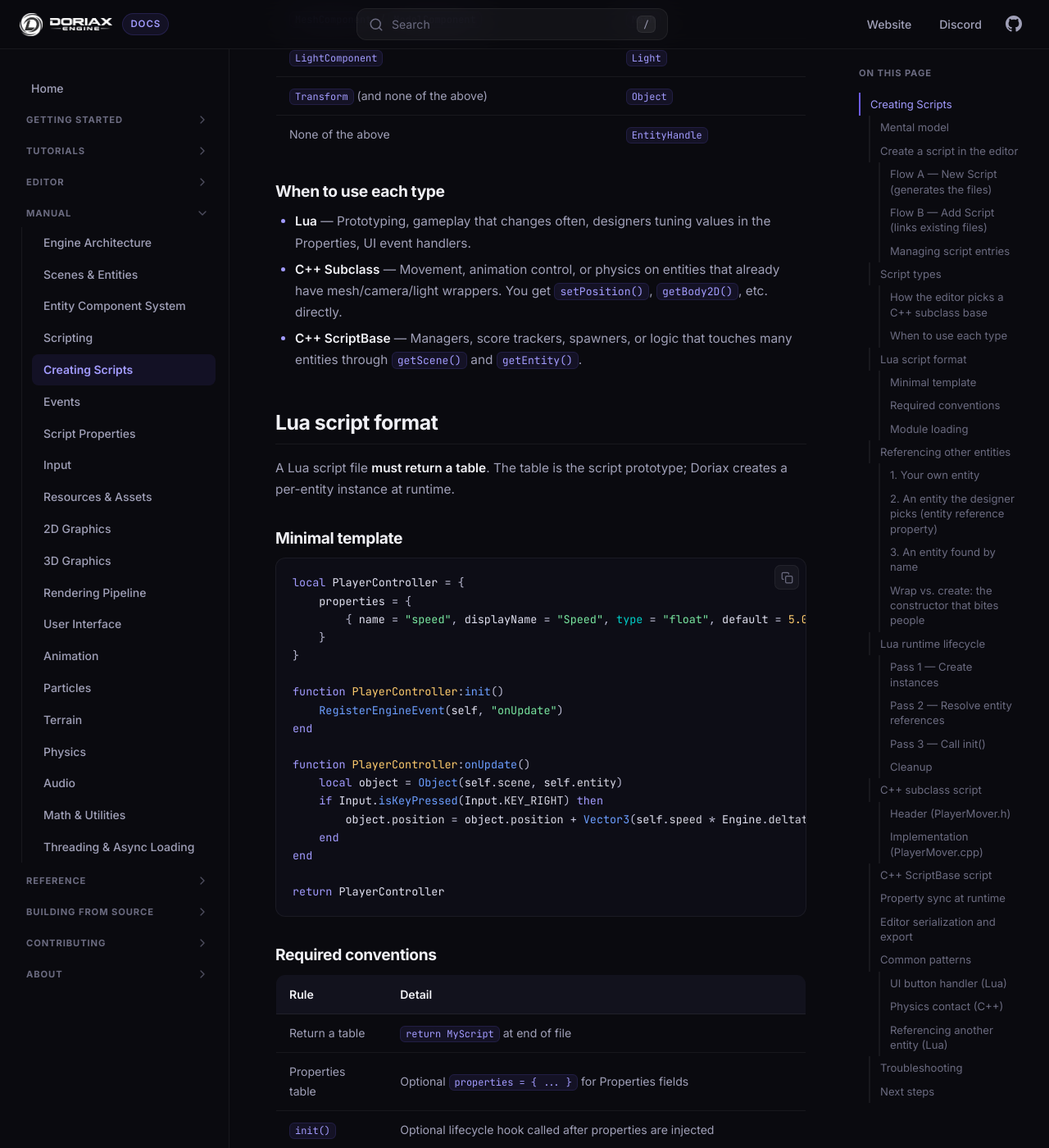
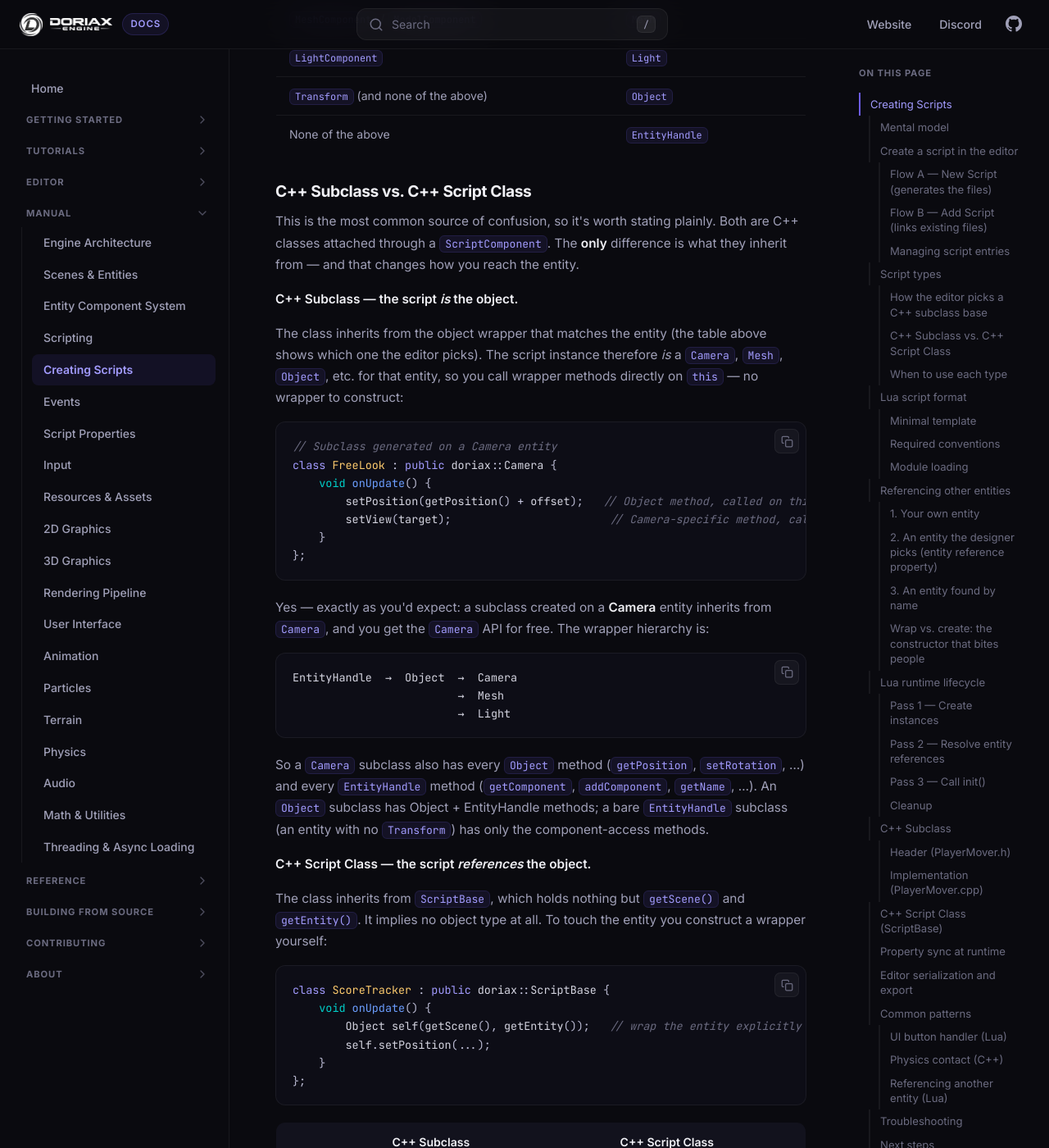
Before and after one commit to doriaxengine/doriax-docs, an MkDocs documentation site: the page built from docs/manual/creating-scripts.md, in a window 1280 px wide and 1400 px high, scrolled down 3265 px. Shown: the whole window at 82% size. Built offline with MkDocs 1.6.1, drawn with Linux system fonts in a browser that asks for light colours; some of the changed text lies outside the part shown.

Commit message:
Improved script docs

````diff
--- a/docs/manual/creating-scripts.md
+++ b/docs/manual/creating-scripts.md
@@ -99,14 +99,86 @@ The editor inspects the selected entity's components:
 | `Transform` (and none of the above) | `Object` |
 | None of the above | `EntityHandle` |
 
+### C++ Subclass vs. C++ Script Class
+
+This is the most common source of confusion, so it's worth stating plainly. Both are C++
+classes attached through a `ScriptComponent`. The **only** difference is what they inherit
+from — and that changes how you reach the entity.
+
+**C++ Subclass — the script *is* the object.**
+
+The class inherits from the object wrapper that matches the entity (the table above shows
+which one the editor picks). The script instance therefore *is* a `Camera`, `Mesh`,
+`Object`, etc. for that entity, so you call wrapper methods directly on `this` — no wrapper
+to construct:
+
+```cpp
+// Subclass generated on a Camera entity
+class FreeLook : public doriax::Camera {
+    void onUpdate() {
+        setPosition(getPosition() + offset);   // Object method, called on this
+        setView(target);                        // Camera-specific method, called on this
+    }
+};
+```
+
+Yes — exactly as you'd expect: a subclass created on a **Camera** entity inherits from
+`Camera`, and you get the `Camera` API for free. The wrapper hierarchy is:
+
+```
+EntityHandle  →  Object  →  Camera
+                         →  Mesh
+                         →  Light
+```
+
+So a `Camera` subclass also has every `Object` method (`getPosition`, `setRotation`, …)
+and every `EntityHandle` method (`getComponent`, `addComponent`, `getName`, …). An
+`Object` subclass has Object + EntityHandle methods; a bare `EntityHandle` subclass (an
+entity with no `Transform`) has only the component-access methods.
+
+**C++ Script Class — the script *references* the object.**
+
+The class inherits from `ScriptBase`, which holds nothing but `getScene()` and
+`getEntity()`. It implies no object type at all. To touch the entity you construct a
+wrapper yourself:
+
+```cpp
+class ScoreTracker : public doriax::ScriptBase {
+    void onUpdate() {
+        Object self(getScene(), getEntity());   // wrap the entity explicitly
+        self.setPosition(...);
+    }
+};
+```
+
+| | C++ Subclass | C++ Script Class |
+| --- | --- | --- |
+| Base class | Closest wrapper (`Camera` / `Mesh` / `Light` / `Object` / `EntityHandle`) | `ScriptBase` |
+| Reaching the entity | Call methods on `this` directly | Construct a wrapper from `getScene()` / `getEntity()` |
+| Implies an object type | Yes — matches the entity | No |
+| Best when | The script's job *is* this entity | The script coordinates other entities or holds non-entity logic |
+
+Neither is more powerful: a Script Class can do everything a Subclass can by constructing
+wrappers, and a Subclass can still reach other entities the same way. It is a design choice
+about ergonomics and intent — pick the base that matches what the script is *about*.
+
 ### When to use each type
 
 - **Lua** — Prototyping, gameplay that changes often, designers tuning values in the
   Properties, UI event handlers.
-- **C++ Subclass** — Movement, animation control, or physics on entities that already
-  have mesh/camera/light wrappers. You get `setPosition()`, `getBody2D()`, etc. directly.
-- **C++ ScriptBase** — Managers, score trackers, spawners, or logic that touches many
+- **C++ Subclass** — Movement, animation control, or physics on the entity the script
+  lives on. You get `setPosition()`, `getBody2D()`, camera/mesh/light methods, etc.
+  directly on `this`.
+- **C++ Script Class** — Managers, score trackers, spawners, or logic that touches many
   entities through `getScene()` and `getEntity()`.
+
+!!! tip "Which should a player controller use?"
+    A player controller almost always drives its **own** entity — reading input and moving
+    its transform — so a **C++ Subclass** is the natural fit. The editor bases it on
+    `Object` (or `Mesh` / `Camera` if the player entity has those components), so
+    `getPosition()`/`setPosition()` and the physics wrappers are available on `this` with
+    no boilerplate. Reach for a **C++ Script Class** only when the controller is really a
+    coordinator that mostly manipulates *other* entities.
 
 ## Lua script format
 
@@ -280,9 +352,11 @@ Register events inside `init()` so `self` and resolved references are ready.
 2. `luaL_unref` the script instance.
 3. Clear `ScriptEntry.instance`.
 
-## C++ subclass script
+## C++ Subclass
 
-A subclass script derives from an object wrapper and calls wrapper methods directly.
+A subclass script derives from the object wrapper that matches the entity and calls wrapper
+methods directly on `this` — see
+[C++ Subclass vs. C++ Script Class](#c-subclass-vs-c-script-class) for why.
 
 ### Header (`PlayerMover.h`)
 
@@ -330,9 +404,11 @@ void PlayerMover::onUpdate() {
 The editor's **Factory** generates instantiation code when you export or build the
 project. Subclass scripts are compiled into the game binary.
 
-## C++ ScriptBase script
+## C++ Script Class (`ScriptBase`)
 
-Use `ScriptBase` when you want a behavior class without implying any object wrapper.
+Use a Script Class when you want a behavior class without implying any object wrapper. It
+derives from `ScriptBase` — which exposes only `getScene()` and `getEntity()` — so you
+reach the entity by constructing a wrapper explicitly.
 
 ```cpp
 #pragma once
````
Also changed, not shown: docs/manual/scripting.md (+6 -0 lines).
